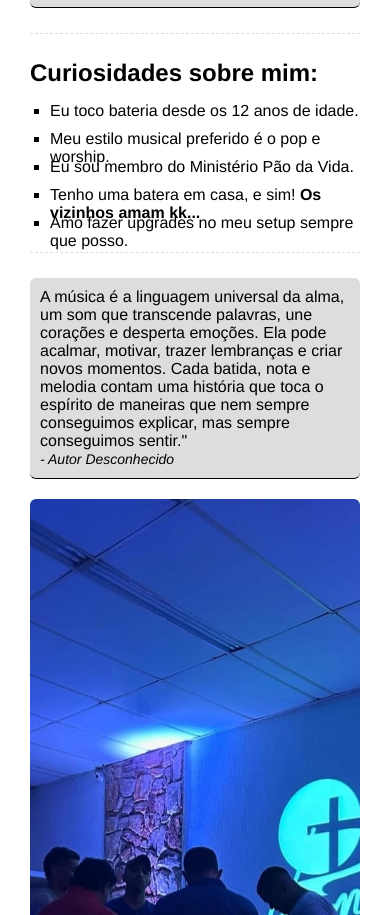
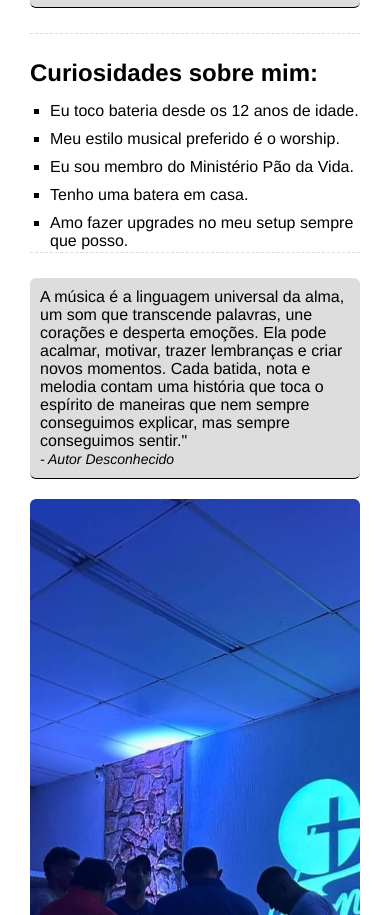
Before and after one commit to Lc-machDEV/Tributo_Lc-batera, a plain HTML site: page index.html in a window 390 px wide. Shown: the part 1118-2033 px from the top of the page. Drawn offline with Linux system fonts and the light colour scheme.

Commit message:
update in index.html
hotfix to responsive

```diff
--- a/index.html
+++ b/index.html
@@ -52,9 +52,9 @@
           <h2>Curiosidades sobre mim:</h2>
           <ul>
             <li>Eu toco bateria desde os 12 anos de idade.</li>
-            <li>Meu estilo musical preferido é o pop e worship.</li>
+            <li>Meu estilo musical preferido é o worship.</li>
             <li>Eu sou membro do Ministério Pão da Vida.</li>
-            <li>Tenho uma batera em casa, e sim! <span class="bold">Os vizinhos amam kk...</span></li>
+            <li>Tenho uma batera em casa.</li>
             <li>Amo fazer upgrades no meu setup sempre que posso.</li>
           </ul>
         </div>
```
